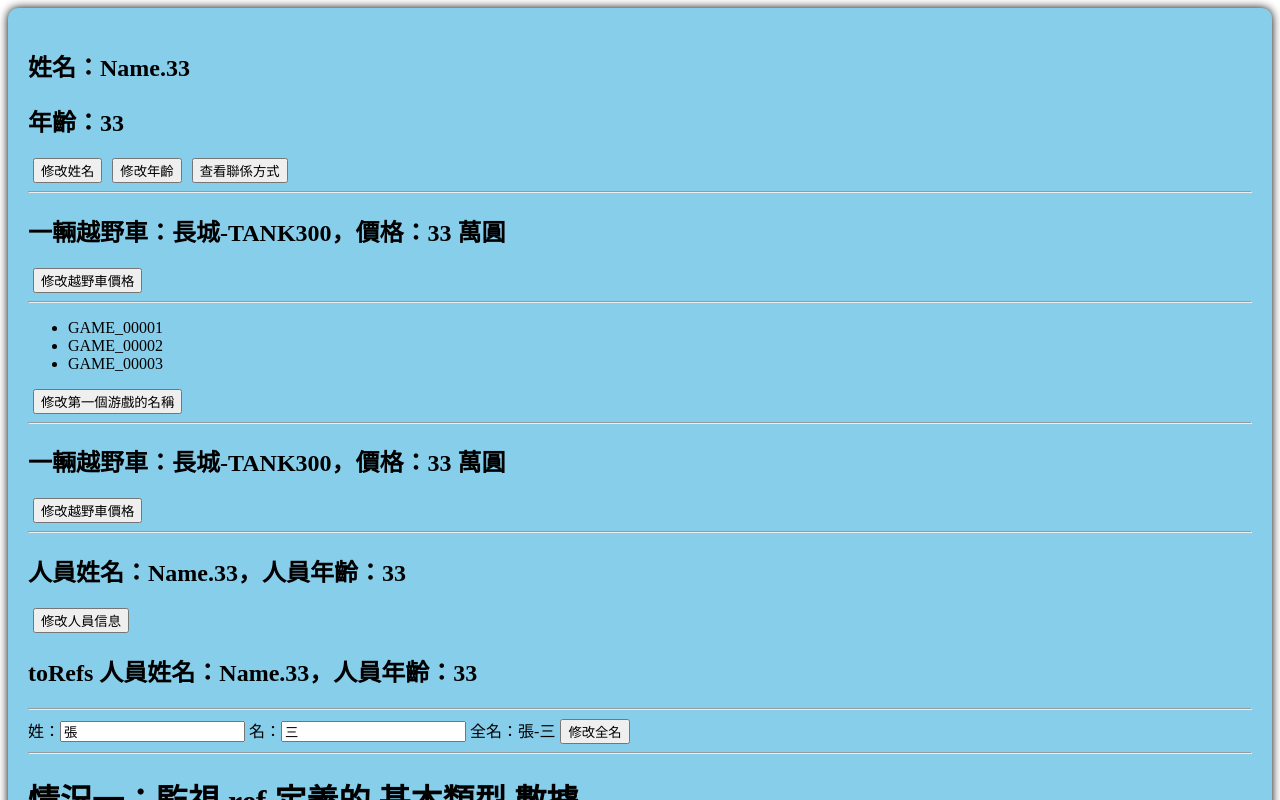
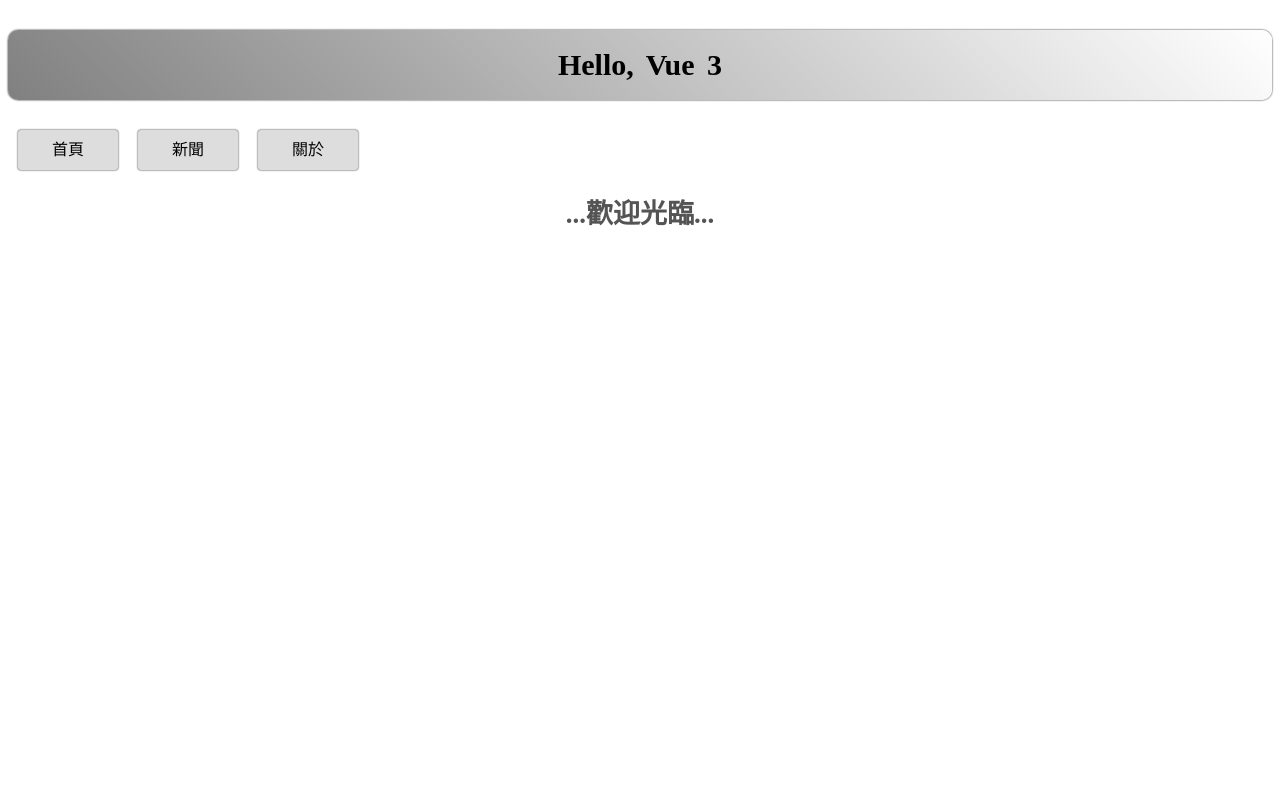
Before and after one commit to lightblueskyline/ShangGuiGu_YuShenXinBan_Vue3_2024, a Vue app in the folder code/vue3_test/: page /about in a window 1280 px wide. Shown: the top 800 px of the page. Built offline with nearby package versions, Linux system fonts and the light colour scheme.

Commit message:
2024/07/11

```diff
--- a/code/vue3_test/package.json
+++ b/code/vue3_test/package.json
@@ -10,7 +10,8 @@
   },
   "dependencies": {
     "axios": "^1.7.2",
-    "vue": "^3.4.29"
+    "vue": "^3.4.29",
+    "vue-router": "^4.4.0"
   },
   "devDependencies": {
     "@vitejs/plugin-vue": "^5.0.5",
--- a/code/vue3_test/src/App.vue
+++ b/code/vue3_test/src/App.vue
@@ -1,36 +1,54 @@
 <template>
-    <div>
-        <Person :person-list="personList"></Person>
+    <div class="app">
+        <h2 class="title">Hello, Vue 3</h2>
+        <!--導航區-->
+        <div class="navigation">
+            <RouterLink to="/home" active-class="">首頁</RouterLink>
+            <RouterLink to="/news" active-class="">新聞</RouterLink>
+            <RouterLink to="/about" active-class="">關於</RouterLink>
+        </div>
+        <!--展示區-->
+        <div class="main-content">
+            <RouterView></RouterView>
+        </div>
     </div>
 </template>
 
 <script setup lang="ts" name="App">
-// JS TS
-// export default {
-//     name: 'App' // 組件名稱
-// }
-
-import Person from './components/Person.vue'
-import { reactive, onMounted } from 'vue'
-import { type PersonList } from './types'
-
-let personList = reactive<PersonList>([
-    { ID: '0001', Name: 'Name_0001', Age: 11 },
-    { ID: '0002', Name: 'Name_0002', Age: 12 },
-    { ID: '0003', Name: 'Name_0003', Age: 13, OptionalParam: 111 }
-])
-
-onMounted(() => {
-    console.log('Father - onMounted')
-})
+import { RouterView, RouterLink } from 'vue-router'
 </script>
 
 <style scoped>
-/* 樣式 */
-.app {
+/* App */
+.title {
+    text-align: center;
+    word-spacing: 5px;
+    margin: 30px 0;
+    height: 70px;
+    line-height: 70px;
+    background-image: linear-gradient(45deg, gray, white);
+    border-radius: 10px;
+    box-shadow: 0 0 2px;
+    font-size: 30px;
+}
+
+.navigate {
+    display: flex;
+    justify-content: space-around;
+    margin: 0 100px;
+}
+
+.navigation a {
+    display: inline-block;
+    text-align: center;
+    width: 100px;
+    height: 40px;
+    line-height: 40px;
+    border-radius: 3px;
     background-color: #DDD;
-    box-shadow: 0 0 10px;
-    border-radius: 10px;
-    padding: 20px;
+    box-shadow: 0 0 2px;
+    margin: 0 10px;
+    text-decoration: none;
+    color: black;
 }
 </style>
--- /dev/null
+++ b/code/vue3_test/src/components/About.vue
@@ -0,0 +1,19 @@
+<template>
+    <div class="about">
+        <h2>...歡迎光臨...</h2>
+    </div>
+</template>
+
+<script setup lang="ts" name="About">
+</script>
+
+<style scoped>
+.about {
+    display: flex;
+    justify-content: center;
+    align-items: center;
+    height: 100%;
+    color: rgb(85, 84, 84);
+    font-size: 18px;
+}
+</style>
--- /dev/null
+++ b/code/vue3_test/src/components/Home.vue
@@ -0,0 +1,17 @@
+<template>
+    <div class="home">
+        <img src="http://www.atguigu.com/images/index_new/logo.png" alt="">
+    </div>
+</template>
+
+<script setup lang="ts" name="Home">
+</script>
+
+<style scoped>
+.home {
+    display: flex;
+    justify-content: center;
+    align-items: center;
+    height: 100%;
+}
+</style>
--- /dev/null
+++ b/code/vue3_test/src/components/News.vue
@@ -0,0 +1,17 @@
+<template>
+    <div class="home">
+        <img src="http://www.atguigu.com/images/index_new/logo.png" alt="">
+    </div>
+</template>
+
+<script setup lang="ts" name="News">
+</script>
+
+<style scoped>
+.home {
+    display: flex;
+    justify-content: center;
+    align-items: center;
+    height: 100%;
+}
+</style>
--- a/code/vue3_test/src/components/Person.vue
+++ b/code/vue3_test/src/components/Person.vue
@@ -74,6 +74,10 @@
         <ul>
             <li v-for="item in personList" :key="item.ID">{{ item.Name }} -- {{ item.Age }}</li>
         </ul>
+        <hr>
+        <img v-for="(item, index) in dogList" :key="index" :src="item" alt="">
+        <br>
+        <button type="button" @click="getAnotherDog">再來一隻狗</button>
     </div>
 </template>
 
@@ -86,7 +90,11 @@
     onBeforeMount, onMounted, onBeforeUpdate, onUpdated, onBeforeUnmount, onUnmounted
 } from 'vue';
 import { type IPerson, type PersonList } from '../types';
-import axios from 'axios';
+// import axios from 'axios';
+import useDog from '../hooks/useDog'
+
+// 調用 hooks
+const { dogList, getAnotherDog } = useDog()
 
 // 生命周期
 console.log('創建')
@@ -194,8 +202,10 @@
     { ID: '0002', Name: 'Name.33', Age: 33 },
     { ID: '0003', Name: 'Name.33', Age: 33 }
 ]
-//
-let dogList = reactive([])
+// https://dog.ceo/api/breed/pembroke/images/random
+// let dogList = reactive([
+//     'https://images.dog.ceo/breeds/pembroke/n02113023_4881.jpg'
+// ])
 
 // 方法
 function changeName() {
@@ -356,6 +366,17 @@
     // console.log(title2.value)
 }
 defineExpose({ reactivePerson })
+/** 再來一隻狗 */
+// async function getAnotherDog() {
+//     try {
+//         let response = await axios.get('https://dog.ceo/api/breed/pembroke/images/random')
+//         if (response.status === 200) {
+//             dogList.push(response.data.message)
+//         }
+//     } catch (error) {
+//         alert(error)
+//     }
+// }
 </script>
 
 <style scoped>
@@ -369,4 +390,9 @@
 button {
     margin: 0 5px;
 }
+
+img {
+    height: 111px;
+    margin-right: 6px;
+}
 </style>
--- /dev/null
+++ b/code/vue3_test/src/hooks/useDog.ts
@@ -0,0 +1,35 @@
+// hooks
+import { onMounted, reactive } from 'vue'
+import axios from 'axios'
+
+export default function () {
+    let dogList = reactive([''])
+
+    async function getAnotherDog() {
+        debugger
+        try {
+            // 剔除數組中空白元素
+            let emptyIndex = dogList.findIndex((element) => element === '')
+            if (emptyIndex >= 0) {
+                dogList.splice(emptyIndex, 1)
+            }
+
+            let response = await axios.get('https://dog.ceo/api/breed/pembroke/images/random')
+            if (response.status === 200) {
+                dogList.push(response.data.message)
+            }
+        } catch (error) {
+            alert(error)
+        }
+    }
+
+    // onMounted(() => {
+    //     getAnotherDog()
+    // })
+
+    // 向外部提供
+    return {
+        dogList,
+        getAnotherDog
+    }
+}
--- a/code/vue3_test/src/main.ts
+++ b/code/vue3_test/src/main.ts
@@ -2,7 +2,13 @@
 import { createApp } from 'vue'
 // 引入 App 根組件
 import App from './App.vue'
+// 引入 router
+import router from './router'
 
 // #app => code\vue3_test\index.html => <div id="app"></div>
+// 創建應用
 const app = createApp(App)
+// 使用路由器
+app.use(router)
+// 挂載應用
 app.mount('#app')
--- /dev/null
+++ b/code/vue3_test/src/router/index.ts
@@ -0,0 +1,26 @@
+// 創建路由器，並向外暴露
+import { createRouter, createWebHistory } from 'vue-router'
+import Home from '../components/Home.vue'
+import News from '../components/News.vue'
+import About from '../components/About.vue'
+
+const router = createRouter({
+    history: createWebHistory(), // 路由器的工作模式
+    routes: [ // 路由規則
+        {
+            path: '/home',
+            component: Home
+        },
+        {
+            path: '/news',
+            component: News
+        },
+        {
+            path: '/about',
+            component: About
+        },
+    ]
+})
+
+// 暴露路由
+export default router
```
Also changed, not shown: code/vue3_test/src/hooks/useSum.ts (added, +19 -0 lines), 2 other files (tests, documents, lock files or other folders).
